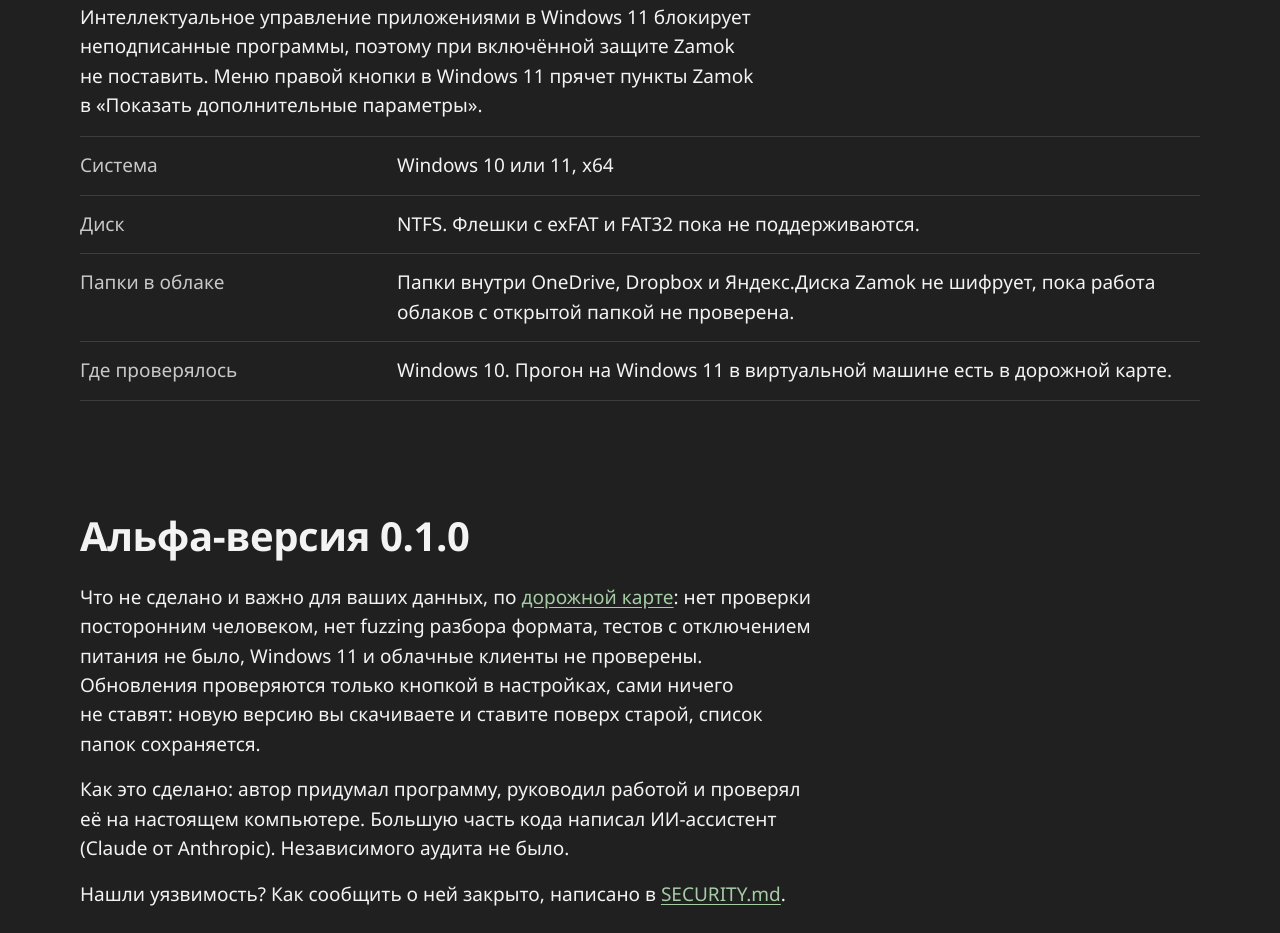
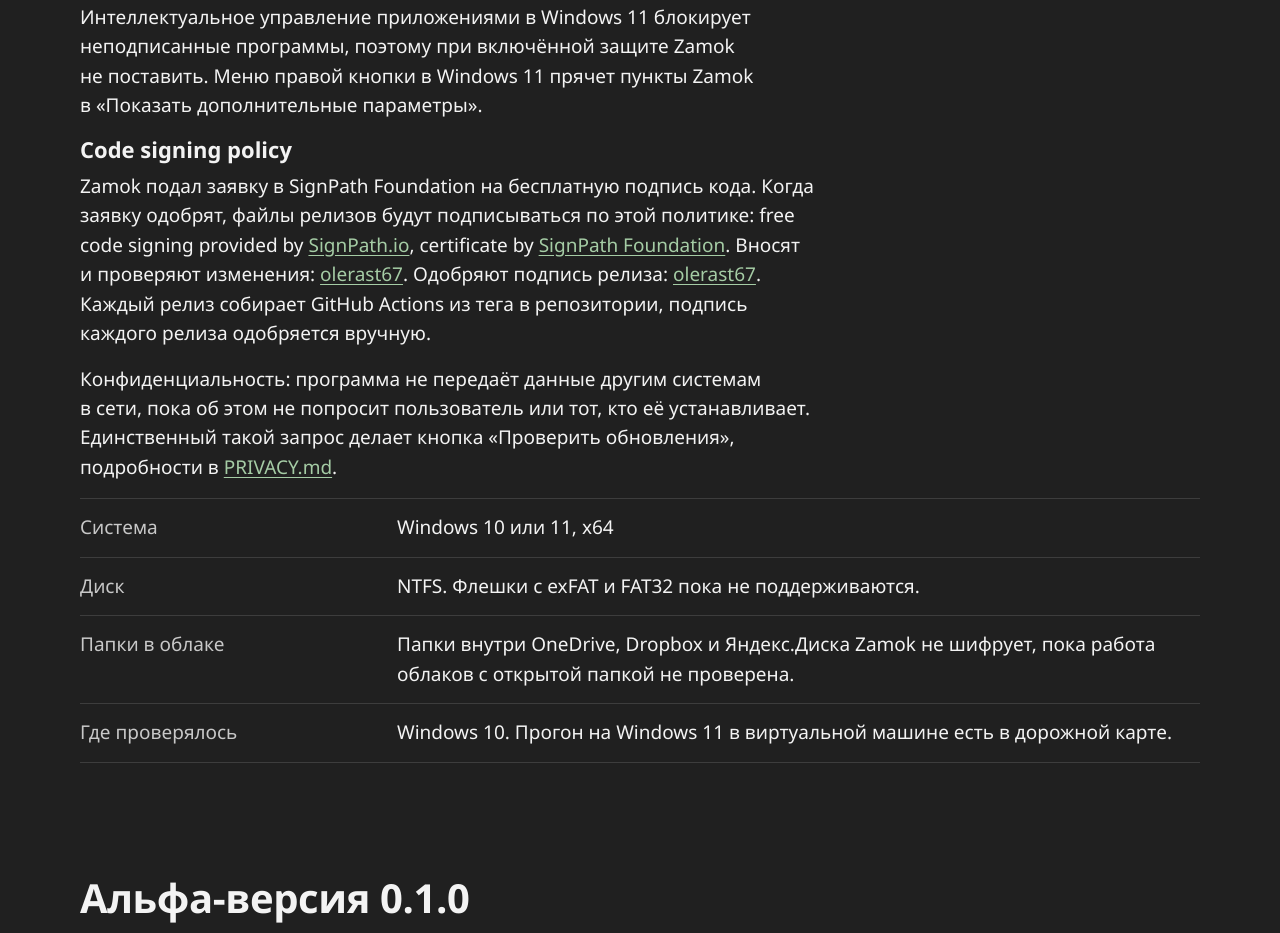
Before and after one commit to olerast67/zamok, a plain HTML site: page site/ru/index.html in a window 1280 px wide. Shown: the part 7109-8042 px from the top of the page. Drawn offline with Linux system fonts and the light colour scheme; files whose address does not match are found by name.

Commit message:
Add the code signing policy required by SignPath Foundation
README, README.ru and both site pages get a "Code signing policy"
section: the SignPath wording, team roles, how releases are built and
approved, and the privacy statement. It says the application is pending.

Co-Authored-By: Claude Opus 5.5 <noreply@anthropic.com>

```diff
--- a/site/ru/index.html
+++ b/site/ru/index.html
@@ -224,6 +224,9 @@
     <p>Установщик пока без&nbsp;подписи. SmartScreen покажет «Система Windows защитила ваш компьютер». Сверьте <span class="nw">SHA-256</span> со&nbsp;страницей релиза, потом нажмите «Подробнее» и&nbsp;«Выполнить в&nbsp;любом случае»:</p>
     <pre><code>Get-FileHash .\Zamok-Setup-0.1.0.exe -Algorithm SHA256</code></pre>
     <p>Интеллектуальное управление приложениями в&nbsp;Windows 11&nbsp;блокирует неподписанные программы, поэтому при&nbsp;включённой защите Zamok не&nbsp;поставить. Меню правой кнопки в&nbsp;Windows 11&nbsp;прячет пункты Zamok в&nbsp;«Показать дополнительные параметры».</p>
+    <h3 id="signing" lang="en">Code signing policy</h3>
+    <p>Zamok подал заявку в&nbsp;SignPath Foundation на&nbsp;бесплатную подпись кода. Когда заявку одобрят, файлы релизов будут подписываться по&nbsp;этой политике: <span lang="en">free code signing provided by <a href="https://about.signpath.io">SignPath.io</a>, certificate by <a href="https://signpath.org">SignPath Foundation</a></span>. Вносят и&nbsp;проверяют изменения: <a href="https://github.com/olerast67">olerast67</a>. Одобряют подпись релиза: <a href="https://github.com/olerast67">olerast67</a>. Каждый релиз собирает GitHub Actions из&nbsp;тега в&nbsp;репозитории, подпись каждого релиза одобряется вручную.</p>
+    <p>Конфиденциальность: программа не&nbsp;передаёт данные другим системам в&nbsp;сети, пока об&nbsp;этом не&nbsp;попросит пользователь или&nbsp;тот, кто её&nbsp;устанавливает. Единственный такой запрос делает кнопка «Проверить обновления», подробности в&nbsp;<a href="https://github.com/olerast67/zamok/blob/main/PRIVACY.md">PRIVACY.md</a>.</p>
   </div>
   <dl class="sheet">
     <div><dt>Система</dt><dd>Windows 10 или&nbsp;11, x64</dd></div>
```
Also changed, not shown: site/index.html (+3 -0 lines), 2 other files.
